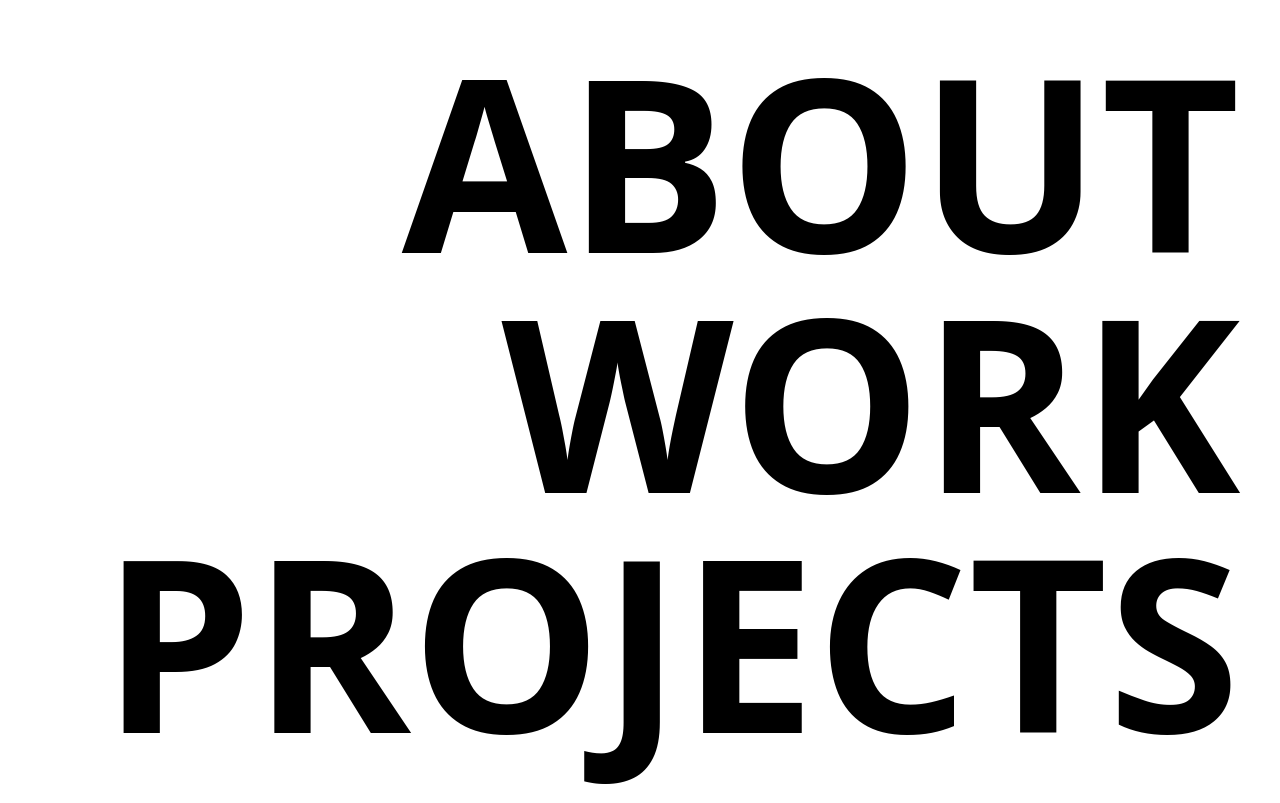
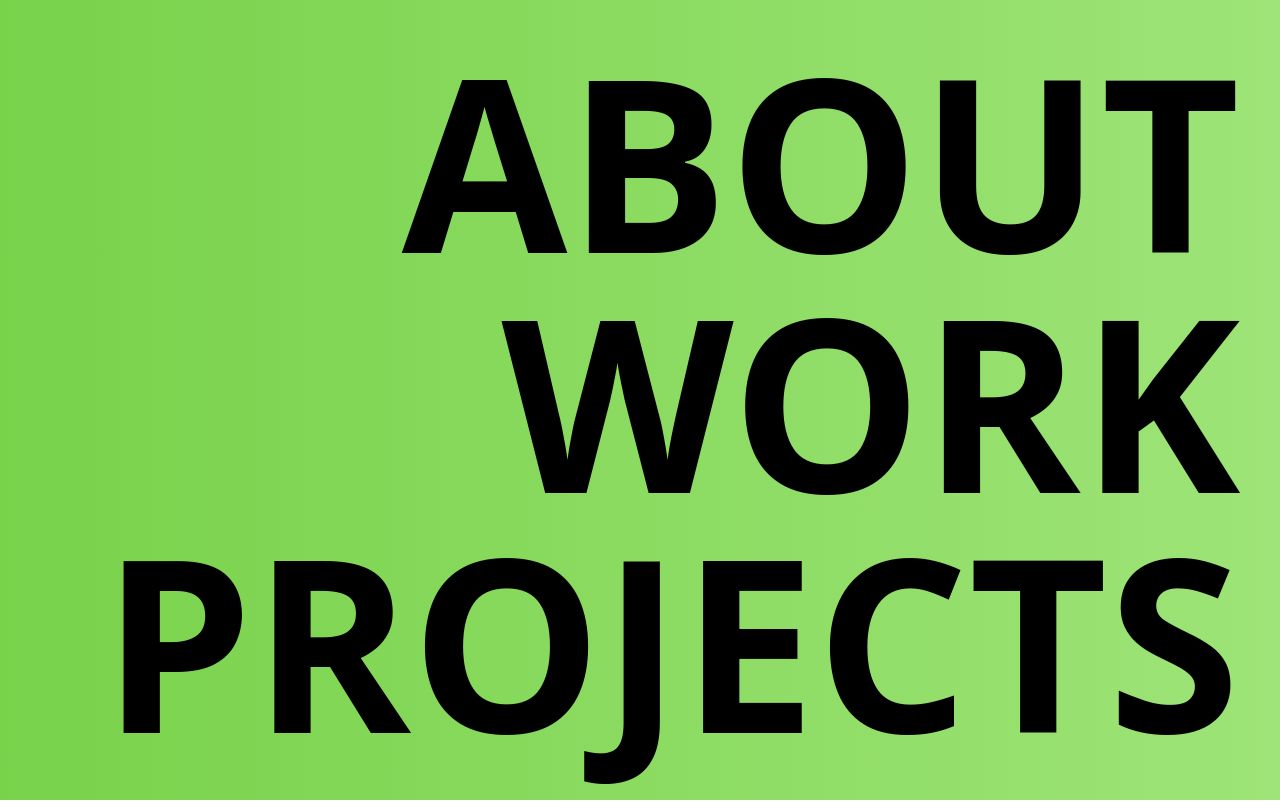
Before and after one commit to sestuna117/portfolio-next, a Next.js app: page / in a window 1280 px wide. Built offline with nearby package versions, Linux system fonts and the light colour scheme.

Commit message:
Update hover animation

```diff
--- a/src/app/_components/HomeLink.tsx
+++ b/src/app/_components/HomeLink.tsx
@@ -1,15 +1,24 @@
 import Link, {LinkProps} from "next/link";
+import React from "react";
 interface HomeLinkProps extends LinkProps {
-    label: String
+    label: string
 }
 
 export const HomeLink = (props: HomeLinkProps) => {
     const {href, label} = props
 
+    // const handleClick = (e: React.MouseEvent<HTMLElement>) => {
+    //     e.preventDefault();
+    // }
+
     return (
-        <Link className={
-            "flex align-middle align-text text-right w-fit font-bold uppercase text-xxl hover:hollow-text transition hover:scale-110 hover:-translate-x-32 duration-300"}
-              href={href}>{label}
-        </Link>
+            <Link className={
+                "text-cod gray relative  hover:before:wipe-full before:wipe inline-block  text-right  font-bold  text-xxl uppercase " +
+                "before:content-[attr(id)] before:inline-block before:text-right before:font-bold before:text-xxl before:uppercase "
+                // + "hover:text-alto transition hover:scale-110 hover:-translate-x-32 duration-300"
+            } id={label}
+                  // onClick={(e) => handleClick(e)}
+                  href={href}>{label}
+            </Link>
     )
 }
--- a/src/app/page.tsx
+++ b/src/app/page.tsx
@@ -3,7 +3,7 @@ import {HomeLink} from "@/app/_components/HomeLink";
 
 export default function Home() {
   return (
-      <main className={"w-screen h-screen p-10"}>
+      <main className={"w-screen h-screen p-10 bg-gradient-to-r from-atlantis to-pastel-green"}>
           <div className={"flex flex-col items-end"}>
               <HomeLink href={"/about"} label={"About"} />
               <HomeLink href={"/work"} label={"Work"} />
--- a/tailwind.config.ts
+++ b/tailwind.config.ts
@@ -12,6 +12,13 @@ const config: Config = {
       'xxl': ['15rem', '15rem']
     },
     extend: {
+      colors: {
+        'alto': '#dcdcdc',
+        'heavy-metal': '#2c2e2b',
+        'cod-gray': '#121212',
+        'pastel-green': '#9ee478',
+        'atlantis': '#78D24A'
+      },
       transitionDuration: {
         '400': '400ms',
       },
@@ -25,16 +32,36 @@ const config: Config = {
   plugins: [
     plugin(function({ addUtilities, matchUtilities, addComponents, e, config }) {
       matchUtilities({
-        'text-stroke': (value) => ({
+        '.text-stroke': (value) => ({
           '-webkit-text-stroke-width': `${value}px`,
         }),
+        '.content-value': (value) => ({
+          'content': `${value} !important`
+        })
       })
       addUtilities({
         '.hollow-text': {
-          'color': 'transparent',
+          'color': 'alto',
           'text-stroke': '2px black',
           '-webkit-text-stroke': '2px black'
+        },
+        '.wipe': {
+          'position': 'absolute',
+          'top': '0',
+          'left': '0',
+          'background-image': 'linear-gradient(123deg, white 0%, white 50%, transparent 50.1%)',
+          '-webkit-background-size': '0 100%',
+          'background-size': '0 100%',
+          '-webkit-text-fill-color': 'transparent',
+          '-webkit-background-clip': 'text',
+          'background-repeat': 'no-repeat',
+          '-webkit-transition': 'background-size 0.5s cubic-bezier(0.98, 0.01, 0.15, 0.98)', // this is the animation, background size updated
+        },
+        '.wipe-full': {
+          '-webkit-background-size': '220% 100%',
+          'background-size': '220% 100%',
         }
+
       })
     }),
   ],
```
